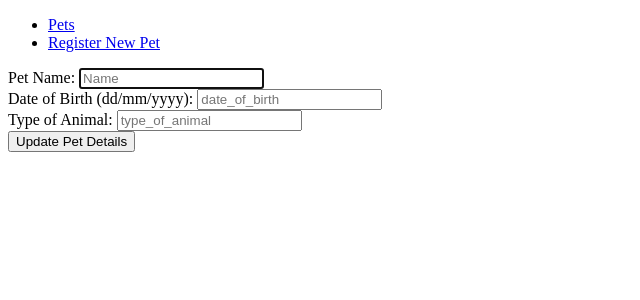
After one commit to fraserjubb/project_1_veterinary_practice, a Flask app: page /pets/1/edit in a window 1280 px wide. The commit adds this page. Shown: the top 300 px of the page, without its empty margins (0-640 px from the left). Run offline with Flask 2, Linux system fonts and the light colour scheme; data that the repository does not hold is empty; some libraries are stand-ins or nearby versions.

Commit message:
Update function now added, take us to correct page to edit details. Doesn't update.

```diff
--- a/controllers/pet_controller.py
+++ b/controllers/pet_controller.py
@@ -22,23 +22,34 @@ def new_pet():
     return render_template("pets/new.html", pets = pets)
 
 
-# Read
+# Read > Show all pets
 @pets_blueprint.route("/pets")
 def pets():
     pets = pet_repository.select_all()
     return render_template("pets/index.html", pets = pets)
 
+# Read > Show individual pet
 @pets_blueprint.route("/pets/<id>")
 def show(id):
     pet = pet_repository.select(id)
     return render_template("pets/show.html", pet=pet)
 
 
+# Edit > Need a page to view to enable an update/edit.
+@pets_blueprint.route("/pets/<id>/edit", methods = ['GET'])
+def edit_pet_details(id):
+    pet = pet_repository.select(id)
+    return render_template("pets/edit.html", pet = pet)
+
 # Update
-# @pets_blueprint.route("/pets/<id>/update", methods = ['POST'])
-# def update_pet_details(id):
-#     pet_repository.update_pet_details(id)
-#     return redirect('/pets')
+@pets_blueprint.route("/pets/<id>", methods = ['POST'])
+def update_pet_details(id):
+    name = name.form['name']
+    date_of_birth = date_of_birth.form['date_of_birth']
+    type_of_animal = type_of_animal.form['type_of_animal']
+    pet = Pet(name, date_of_birth, type_of_animal, id)
+    pet_repository.update_pet_details(pet)
+    return redirect('/pets')
 
 # Delete
 @pets_blueprint.route("/pets/<id>/delete", methods = ['POST'])
--- a/models/pet.py
+++ b/models/pet.py
@@ -6,3 +6,6 @@ class Pet:
         self.type_of_animal = type_of_animal
         self.id = id
         self.medical_history = []
+
+    def add_notes_to_history(self, note):
+        self.medical_history.append(note)
--- a/console.py
+++ b/playground_to_test_our_repo_functions_lmao.py
@@ -1,4 +1,3 @@
-import pdb
 from models.pet import Pet
 
 import repositories.pet_repository as pet_repository
@@ -17,6 +16,3 @@ pet_repository.save(pet_3)
 
 pet_4 = Pet('WHY', '06.06.2006', 'Dog')
 pet_repository.save(pet_4)
-
-
-# pdb.set_trace()
--- a/repositories/pet_repository.py
+++ b/repositories/pet_repository.py
@@ -12,7 +12,7 @@ def save(pet):
     return pet
 
 
-# Read
+# Read > Show all pets
 def select_all():
     pets = []
 
@@ -23,6 +23,7 @@ def select_all():
         pets.append(pet)
     return pets
 
+# Read > Show individual pet
 def select(id):
     pet = None
     sql = "SELECT * FROM pets WHERE id = %s"
@@ -30,18 +31,16 @@ def select(id):
     results = run_sql(sql, values)
 
     if len(results) > 0:
-        if results:
-            result = results[0]
-            pet = Pet(result['name'], result['date_of_birth'], result['type_of_animal'], result['id'] )
-        return pet
+        result = results[0]
+        pet = Pet(result['name'], result['date_of_birth'], result['type_of_animal'], result['id'] )
+    return pet
 
 
 # Update
 # Not currently doing anything
 def update_pet_details(pet):
-    sql = "INSERT pets SET (name, date_of_birth, type_of_animal) = (%s, %s, %s) WHERE id = %s"
+    sql = "UPDATE pets SET (name, date_of_birth, type_of_animal) = (%s, %s, %s) WHERE id = %s"
     values = [pet.name, pet.date_of_birth, pet.type_of_animal, pet.id]
-    print(values)
     run_sql(sql, values)
 
 
--- /dev/null
+++ b/templates/pets/edit.html
@@ -0,0 +1,27 @@
+{% extends 'base.html' %}
+
+{% block content %}
+
+<form action="/pets/{{pet.id}}" method="post">
+
+    <div>
+        <label for="name">Pet Name:</label>
+        <input type="text" id="name" name="name" placeholder="Name" value = "{{pet.name}}"" required autofocus>
+      </div>
+
+      <div>
+        <label for="date_of_birth">Date of Birth (dd/mm/yyyy):</label>
+        <input type="text" id="date_of_birth" name="date_of_birth" placeholder="date_of_birth" value = "{{pet.date_of_birth}}"required autofocus>
+      </div>
+
+      <div>
+        <label for="type_of_animal">Type of Animal:</label>
+        <input type="text" id="type_of_animal" name="type_of_animal" placeholder="type_of_animal" value = "{{pet.type_of_animal}}"required>
+      </div>
+
+      <button type="submit">Update Pet Details</button>
+
+
+</form>
+
+{% endblock %}
--- a/templates/pets/index.html
+++ b/templates/pets/index.html
@@ -9,9 +9,6 @@
     <form action="/pets/{{pet.id}}/delete" method="POST">
         <input class="btn btn--danger" type="submit" value="delete" />
     </form>
-    <!-- <form action="/pets/{{pet.id}}/delete" method="POST">
-        <input type="submit" value="update">
-    </form> -->
     {% endfor %}
 </ul>
 
```
Also changed, not shown: templates/pets/show.html (+6 -6 lines).
